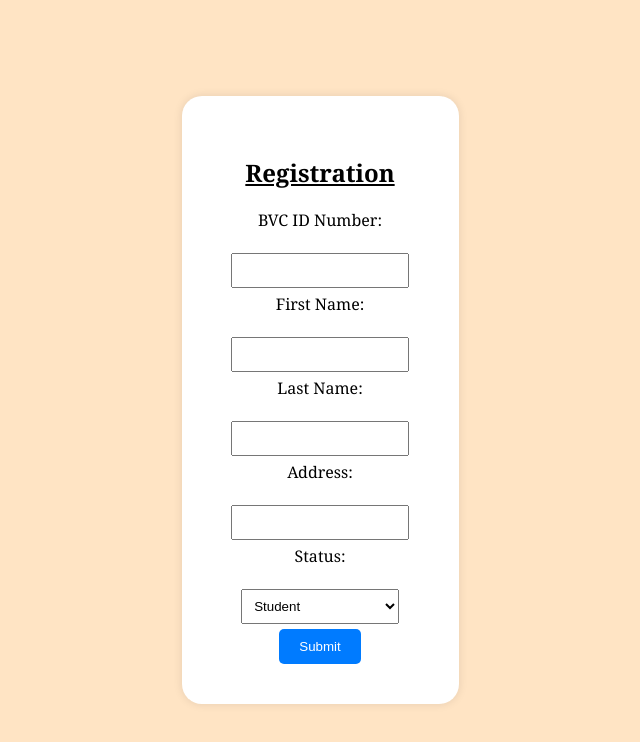
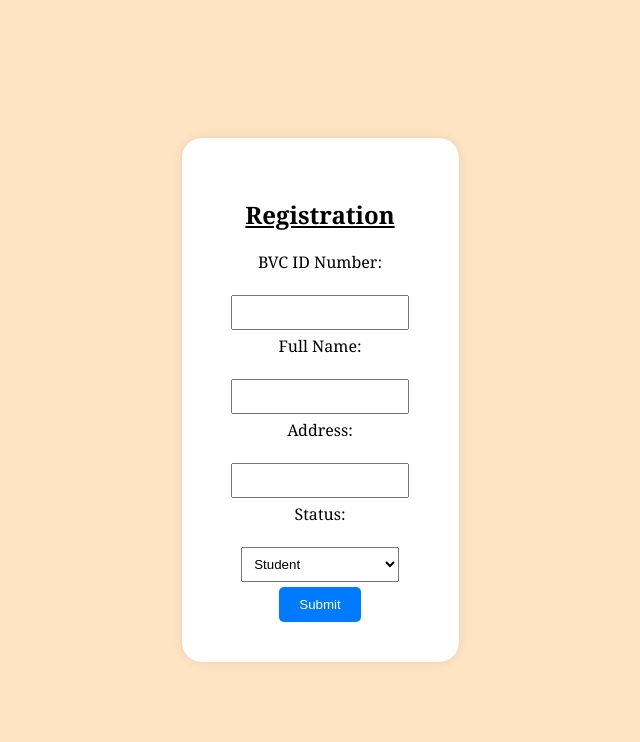
Before and after one commit to jGonzalezMellizo856/assignment2B, a website: page index.html in a window 1280 px wide. Shown: the whole page, without its empty margins (320-960 px from the left). Drawn offline with Linux system fonts and the light colour scheme.

Commit message:
Update index.html

```diff
--- a/index.html
+++ b/index.html
@@ -17,10 +17,8 @@
 
                 <label for="">BVC ID Number:</label><br>
                 <input type="text" id="bvcID"><br>
-                <label for="">First Name:</label><br>
-                <input type="text" id="fn"><br>
-                <label for="">Last Name:</label><br>
-                <input type="text" id="ln"><br>
+                <label for="">Full Name:</label><br>
+                <input type="text" id="fulName"><br>
                 <label for="">Address:</label><br>
                 <input type="text" id="address"><br>
                 <label for="">Status:</label><br>
```
